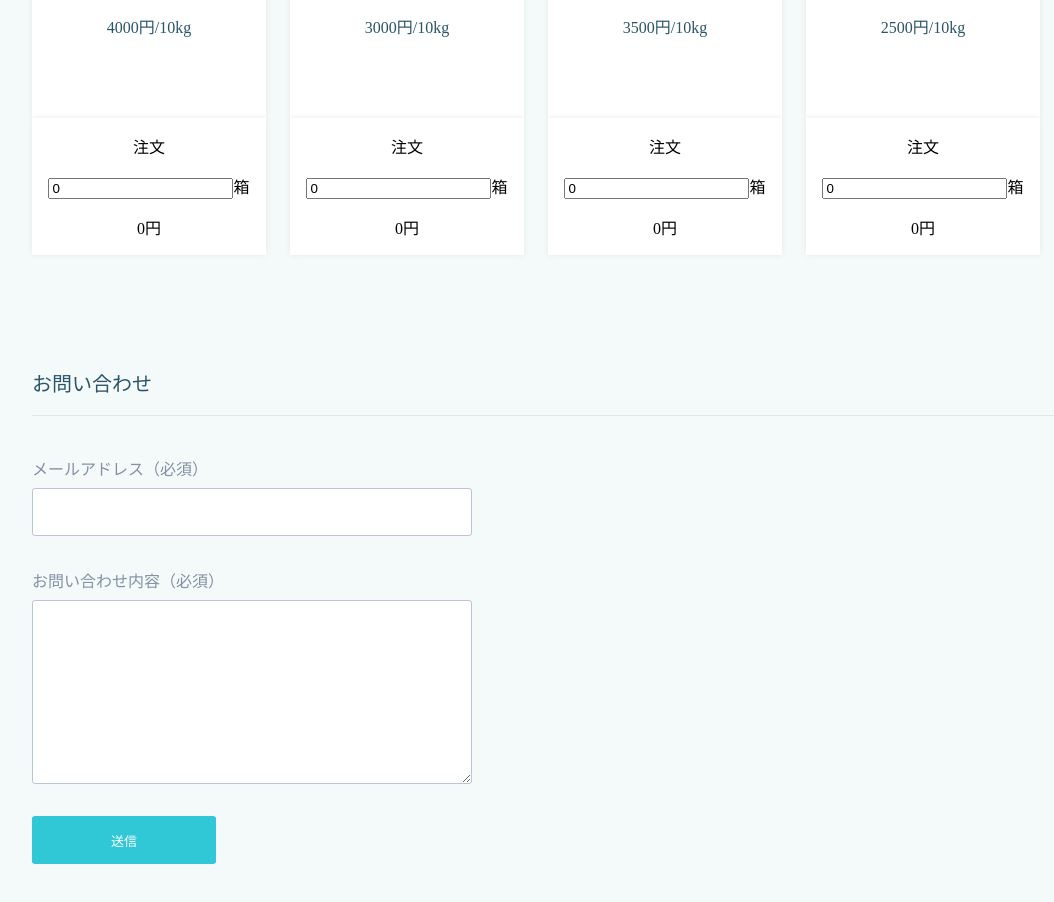
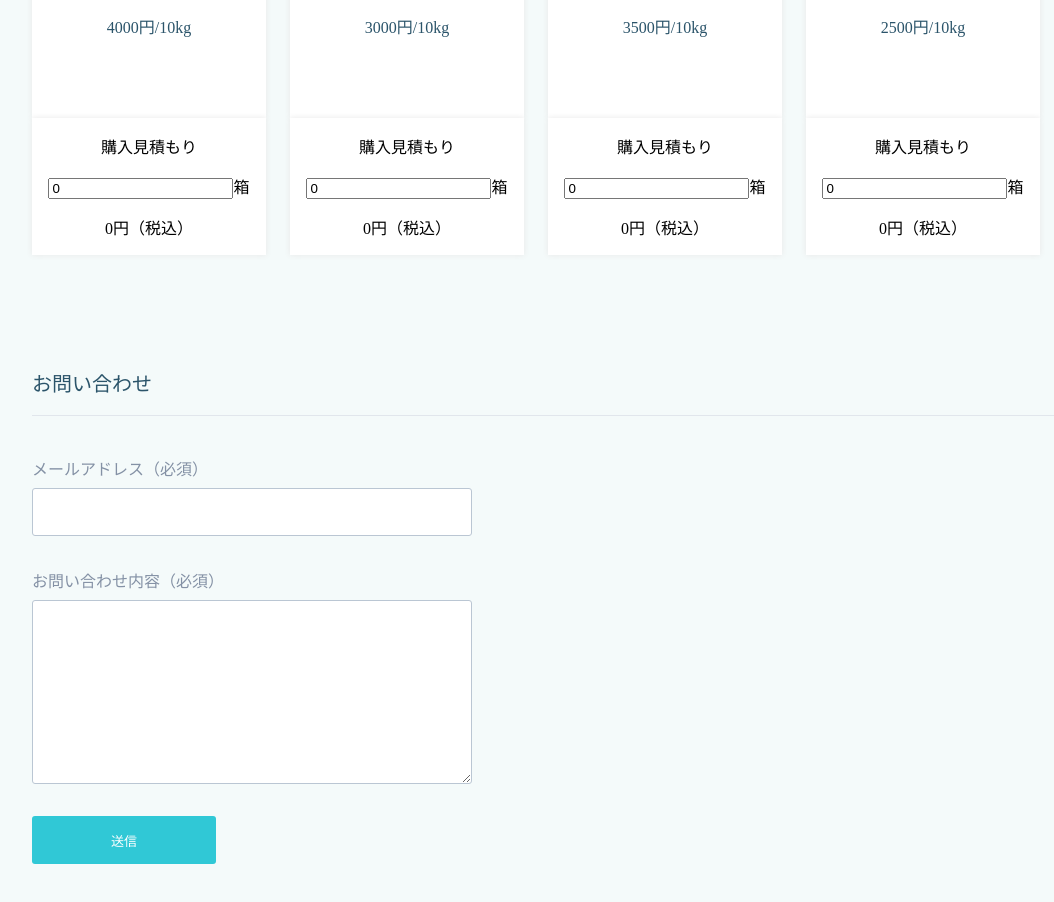
Before and after one commit to yukifu027/react-app, a React (Create React App) app: page / in a window 1280 px wide. Shown: the part 2080-2982 px from the top of the page, without its empty margins (88-1142 px from the left). Built offline with nearby package versions, Linux system fonts and the light colour scheme.

Commit message:
Update Price.js

```diff
--- a/src/Price.js
+++ b/src/Price.js
@@ -14,23 +14,34 @@ class Price extends React.Component {
   }
 
   totalPrice(number, price){
-    const itemPrice = number * price;
+    const itemPrice = Math.round(number * price * 1.1);
     return itemPrice
   }
 
+  // allPrice(pricesList){
+  //   pricesList
+  // }
+
 
   render() {
-    const pricesList = [];
+    // const pricesList = [];
+    // pricesList.push(this.totalPrice(this.state.number, this.props.price));
     return (
       <div className='lesson-card'>
-        <p>注文</p>
+        <p>購入見積もり</p>
         <input
           type="number"
           value={this.state.number}
           onChange={(event) => {this.handleNumberChange(event)}}
         />
         箱
-        <p>{this.totalPrice(this.state.number, this.props.price)}円</p>
+        <p>{this.totalPrice(this.state.number, this.props.price)}円（税込）</p>
+        {/* <p>
+          {pricesList.map((pricesitem) => {
+            let all = 0;
+            all += pricesitem;
+            return all;
+          })}円</p> */}
       </div>
     );
   }
```
